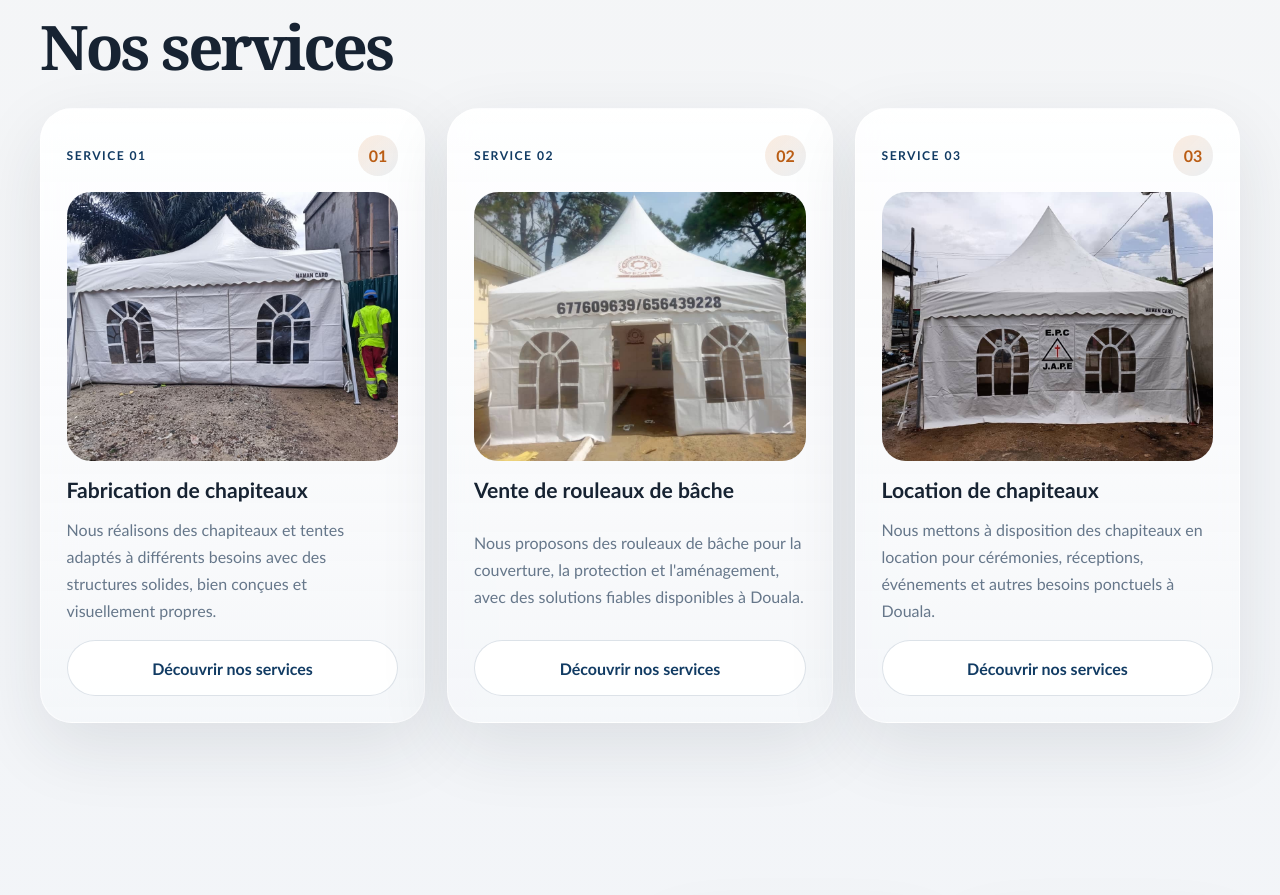
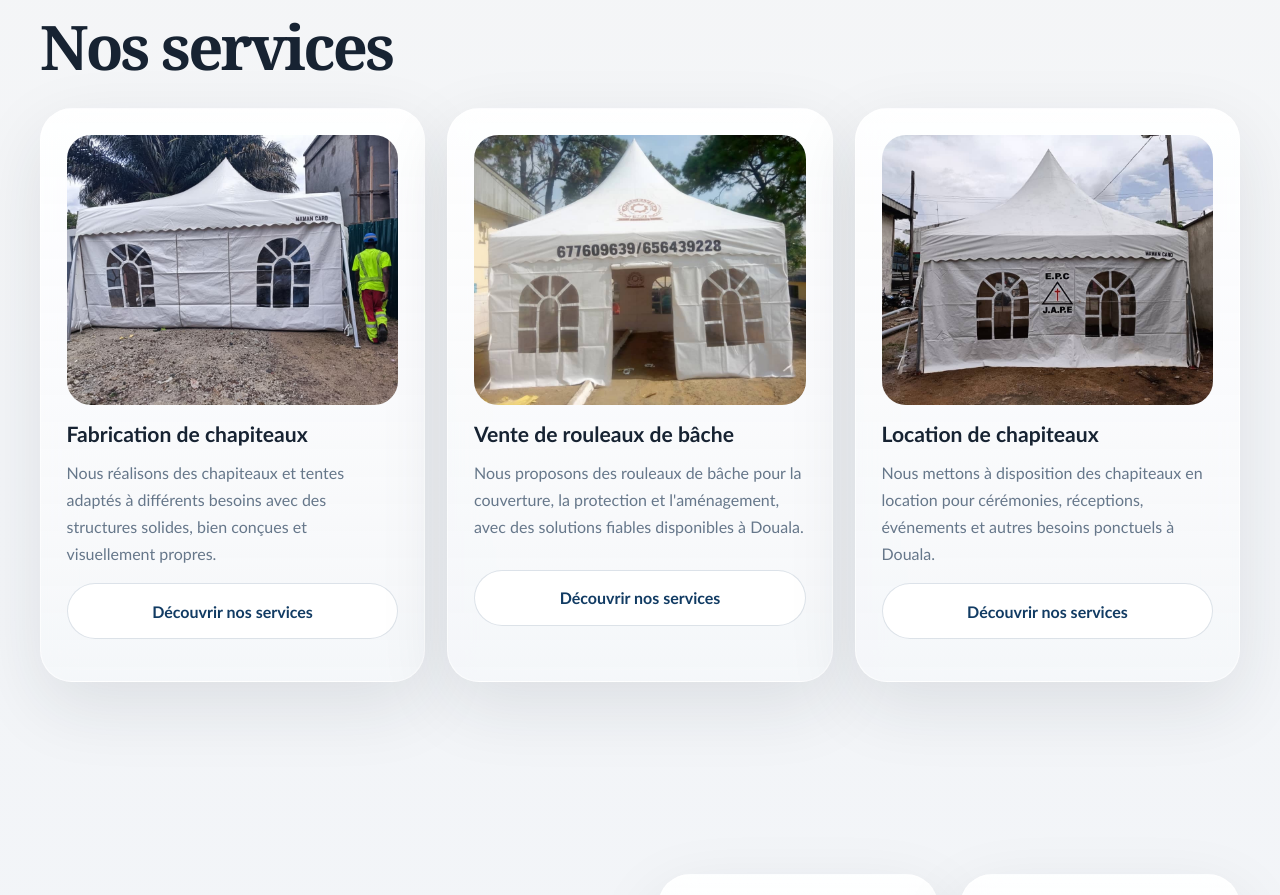
Before and after one commit to larrypops/sonia-construction, a Next.js app: page / in a window 1280 px wide. Shown: the part 2864-3759 px from the top of the page. Built offline with nearby package versions, Linux system fonts and the light colour scheme.

Commit message:
Remove service numbering from cards

```diff
--- a/app/globals.css
+++ b/app/globals.css
@@ -333,31 +333,11 @@ textarea {
     linear-gradient(180deg, rgba(255, 255, 255, 0.92), rgba(245, 247, 250, 0.84));
 }
 
-.service-top,
 .service-actions {
   display: flex;
   align-items: center;
   justify-content: space-between;
   gap: 1rem;
-}
-
-.service-kicker {
-  font-size: 0.76rem;
-  font-weight: 800;
-  letter-spacing: 0.12em;
-  text-transform: uppercase;
-  color: var(--secondary);
-}
-
-.service-index {
-  width: 2.55rem;
-  height: 2.55rem;
-  display: grid;
-  place-items: center;
-  border-radius: 999px;
-  background: linear-gradient(135deg, rgba(229, 123, 36, 0.14), rgba(17, 59, 99, 0.08));
-  color: var(--accent-dark);
-  font-weight: 800;
 }
 
 .service-media {
--- a/app/page.tsx
+++ b/app/page.tsx
@@ -149,7 +149,7 @@ export default function HomePage() {
           <div className="card-grid grid-3" style={{ marginTop: "2rem" }}>
             {serviceCards.map((service, index) => (
               <AnimatedSection key={service.title} delay={index * 0.08}>
-                <ServiceCard {...service} index={index + 1} />
+                <ServiceCard {...service} />
               </AnimatedSection>
             ))}
           </div>
--- a/app/services/page.tsx
+++ b/app/services/page.tsx
@@ -105,7 +105,7 @@ export default function ServicesPage() {
           <div className="card-grid grid-3">
             {serviceCards.map((service, index) => (
               <AnimatedSection key={service.title} delay={index * 0.08}>
-                <ServiceCard {...service} index={index + 1} />
+                <ServiceCard {...service} />
               </AnimatedSection>
             ))}
           </div>
--- a/components/ServiceCard.tsx
+++ b/components/ServiceCard.tsx
@@ -2,7 +2,6 @@ import Image from "next/image";
 import Link from "next/link";
 
 type ServiceCardProps = {
-  index?: number;
   title: string;
   description: string;
   href: string;
@@ -13,7 +12,6 @@ type ServiceCardProps = {
 };
 
 export default function ServiceCard({
-  index = 1,
   title,
   description,
   href,
@@ -21,10 +19,6 @@ export default function ServiceCard({
 }: ServiceCardProps) {
   return (
     <article className="service-card panel">
-      <div className="service-top">
-        <span className="service-kicker">Service {String(index).padStart(2, "0")}</span>
-        <span className="service-index">{String(index).padStart(2, "0")}</span>
-      </div>
       <div className="service-media">
         <Image src={image.src} alt={image.alt} fill sizes="(max-width: 820px) 100vw, 33vw" />
       </div>
```
